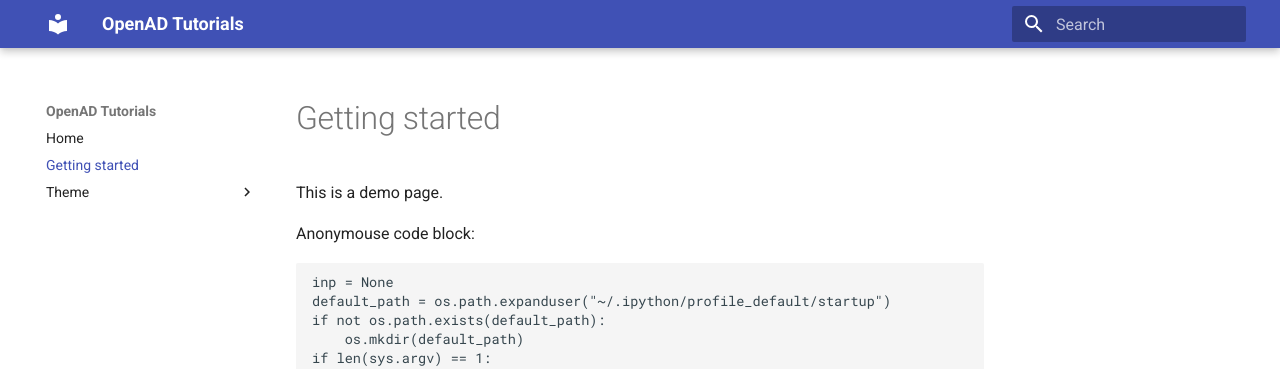
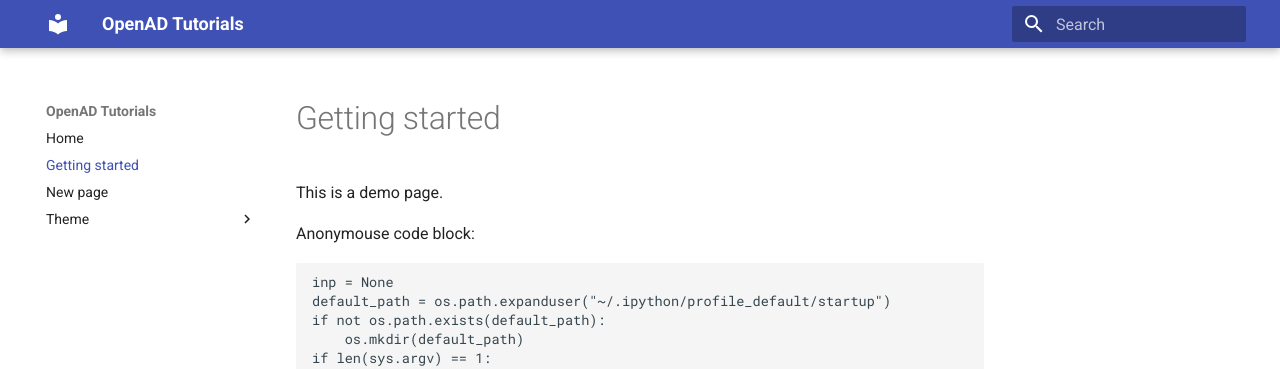
Before and after one commit to acceleratedscience/openad-website, an MkDocs documentation site: the page built from docs/getting-started.md, in a window 1280 px wide. Shown: the top 369 px of the page. Built offline with MkDocs 1.6.1 and Material for MkDocs 9.7.7, drawn with Linux system fonts in a browser that asks for light colours.

Commit message:
Update mkdocs.yml

```diff
--- a/mkdocs.yml
+++ b/mkdocs.yml
@@ -2,6 +2,7 @@
 nav:
     - Home: index.md
     - Getting started: getting-started.md
+    - New page: test.md
     - Theme:
           - Topic A: theme/topic-a.md
           - Topic B: theme/topic-b.md
```
